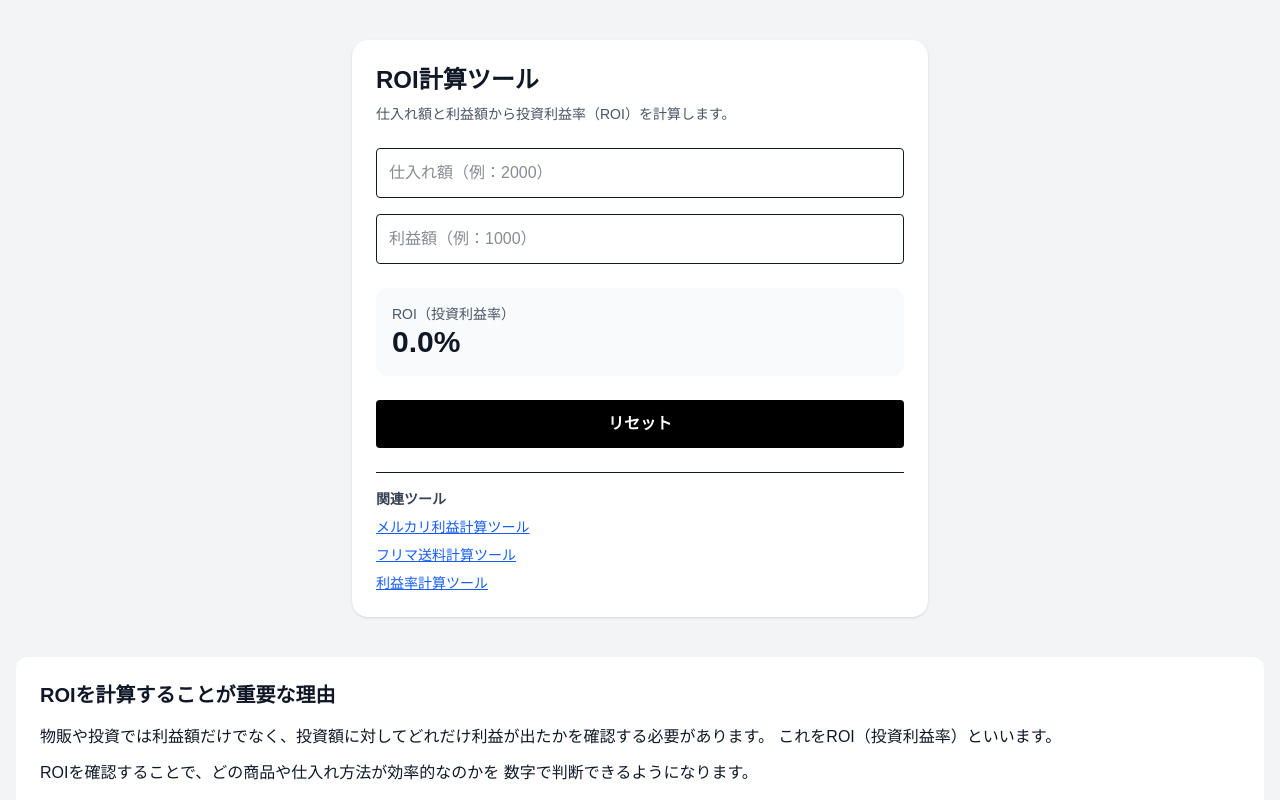
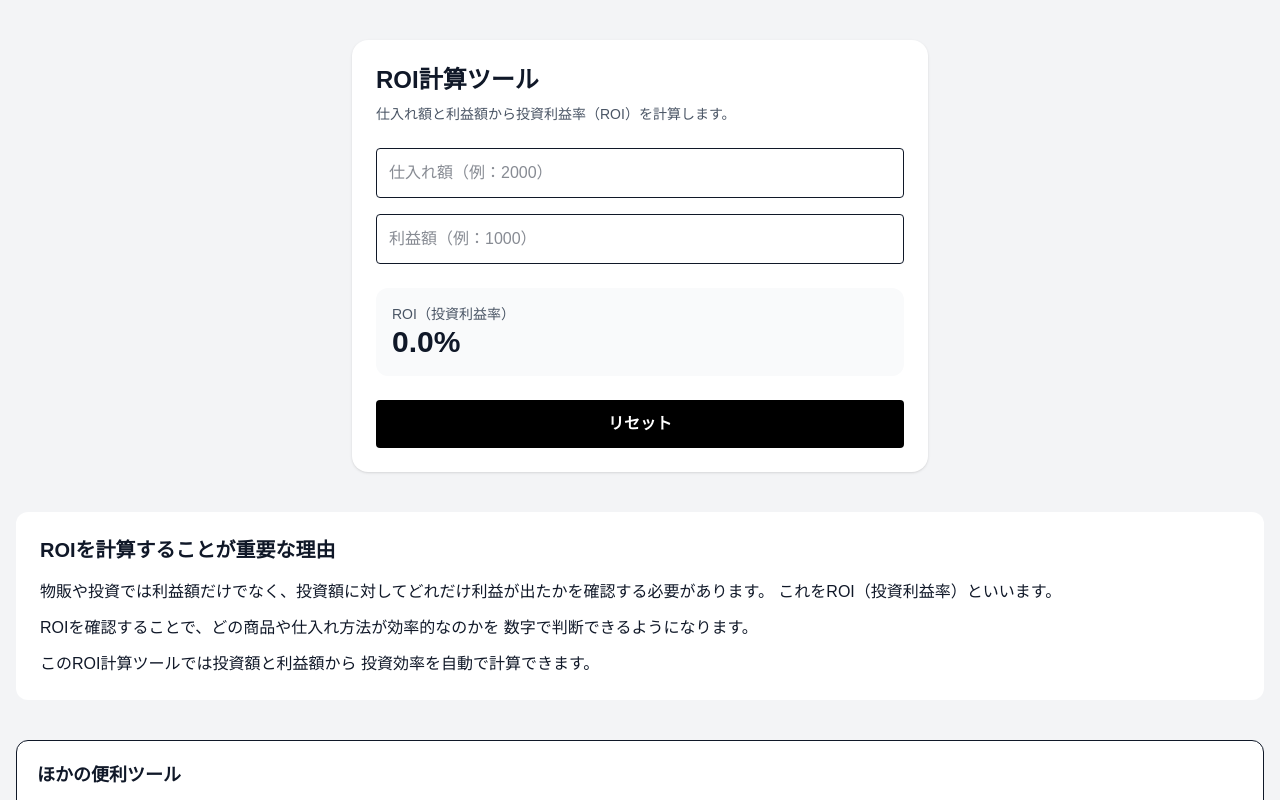
Before and after one commit to antfarm-lab/roi-calc, a Next.js app: page / in a window 1280 px wide. Shown: the top 800 px of the page. Built offline with nearby package versions, Linux system fonts and the light colour scheme.

Commit message:
remove duplicate internal links

```diff
--- a/app/page.tsx
+++ b/app/page.tsx
@@ -57,28 +57,7 @@ export default function Home() {
         >
           リセット
         </button>
-                <div className="mt-6 border-t pt-4">
-          <p className="mb-2 text-sm font-bold text-gray-700">
-            関連ツール
-          </p>
-          <ul className="space-y-2 text-sm text-blue-600 underline">
-            <li>
-              <a href="https://calc-tools.vercel.app/">
-                メルカリ利益計算ツール
-              </a>
-            </li>
-            <li>
-              <a href="https://shipping-calc.vercel.app/">
-                フリマ送料計算ツール
-              </a>
-            </li>
-            <li>
-              <a href="https://profit-rate-calc.vercel.app/">
-                利益率計算ツール
-              </a>
-            </li>
-          </ul>
-        </div>
+
       </div>
       <section className="mt-10 bg-white rounded-xl p-6">
   <h2 className="text-xl font-bold mb-4">
```
